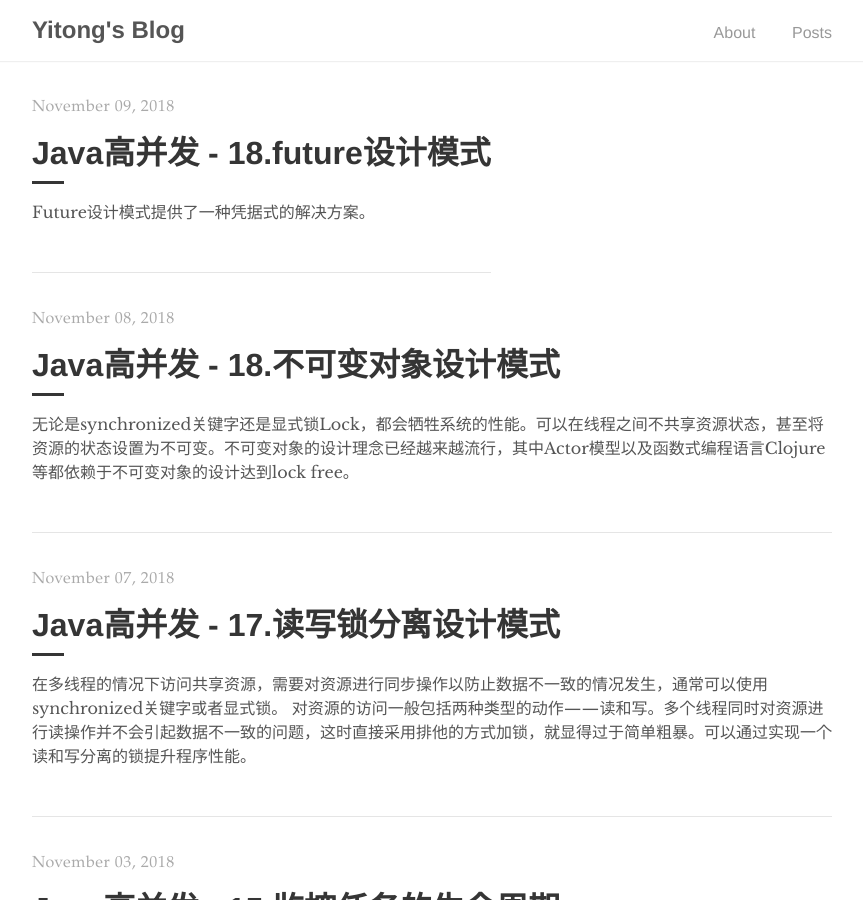
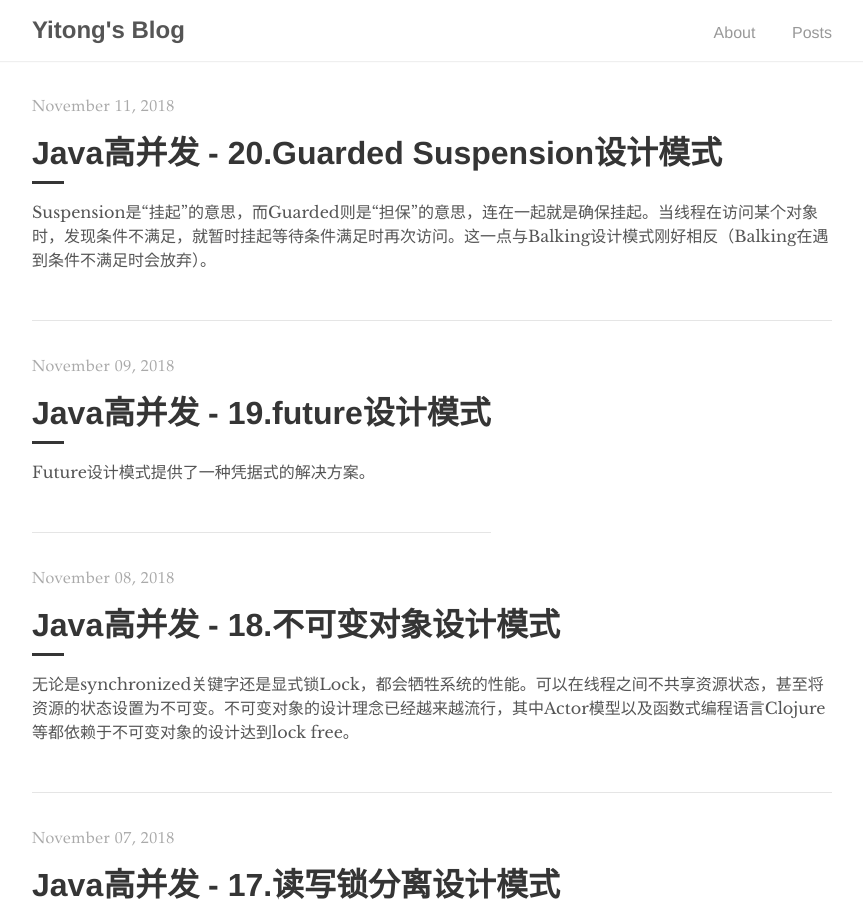
Before and after one commit to yitong-huang/blog, a Jekyll site: the page built from index.html, in a window 1280 px wide and 900 px high. Shown: the whole window, without its empty margins (208-1071 px from the left). Built offline with Jekyll 4.4.1, drawn with Linux system fonts in a browser that asks for light colours; the list of posts is cut into pages by our own code; some of the changed text lies outside the part shown.

Commit message:
add 20.guarded suspension

````diff
--- a/_posts/java-concurrency/2018-11-09-19.future.md
+++ b/_posts/java-concurrency/2018-11-09-19.future.md
@@ -1,6 +1,6 @@
 ---
 layout: post
-title: Java高并发 - 18.future设计模式
+title: Java高并发 - 19.future设计模式
 author: "Yitong Huang"
 ---
 
--- /dev/null
+++ b/_posts/java-concurrency/2018-11-11-20.guarded-suspension.md
@@ -0,0 +1,45 @@
+---
+layout: post
+title: Java高并发 - 20.Guarded Suspension设计模式
+author: "Yitong Huang"
+---
+
+Suspension是“挂起”的意思，而Guarded则是“担保”的意思，连在一起就是确保挂起。当线程在访问某个对象时，发现条件不满足，就暂时挂起等待条件满足时再次访问。这一点与Balking设计模式刚好相反（Balking在遇到条件不满足时会放弃）。
+<!--more-->
+
+## 示例
+
+```java
+public class GuardedSuspensionQueue {
+	// 定义存放Integer类型的queue
+	private final LinkedList<Integer> queue = new LinkedList<>();
+	// 定义queue的最大容量为100
+	private final int LIMIT = 100;
+
+	// 往queue中插入数据，如果queue中的元素超过了最大容量，则会陷入阻塞
+	public void offer(Integer data) throws InterruptedException {
+		synchronized(this) {
+			// 判断queue的当前元素是否超过了LIMIT
+			while (queue.size() >= LIMIT) {
+				this.wait();
+			}
+			//插入元素并且唤醒take线程
+			queue.addList(data);
+			this.notifyAll();
+		}
+	}
+
+	// 从queue中获取数据，如果queue此时为空，则会陷入阻塞
+	public Integer take() throws InterruptedException {
+		synchronized(this) {
+			// 判断queue是否为空
+			while (queue.isEmpty()) {
+				this.wait();
+			}
+			// 通知offer线程可以继续插入数据了
+			this.notifyAll();
+			return queue.removeFirst();
+		}
+	}
+}
+```
````
